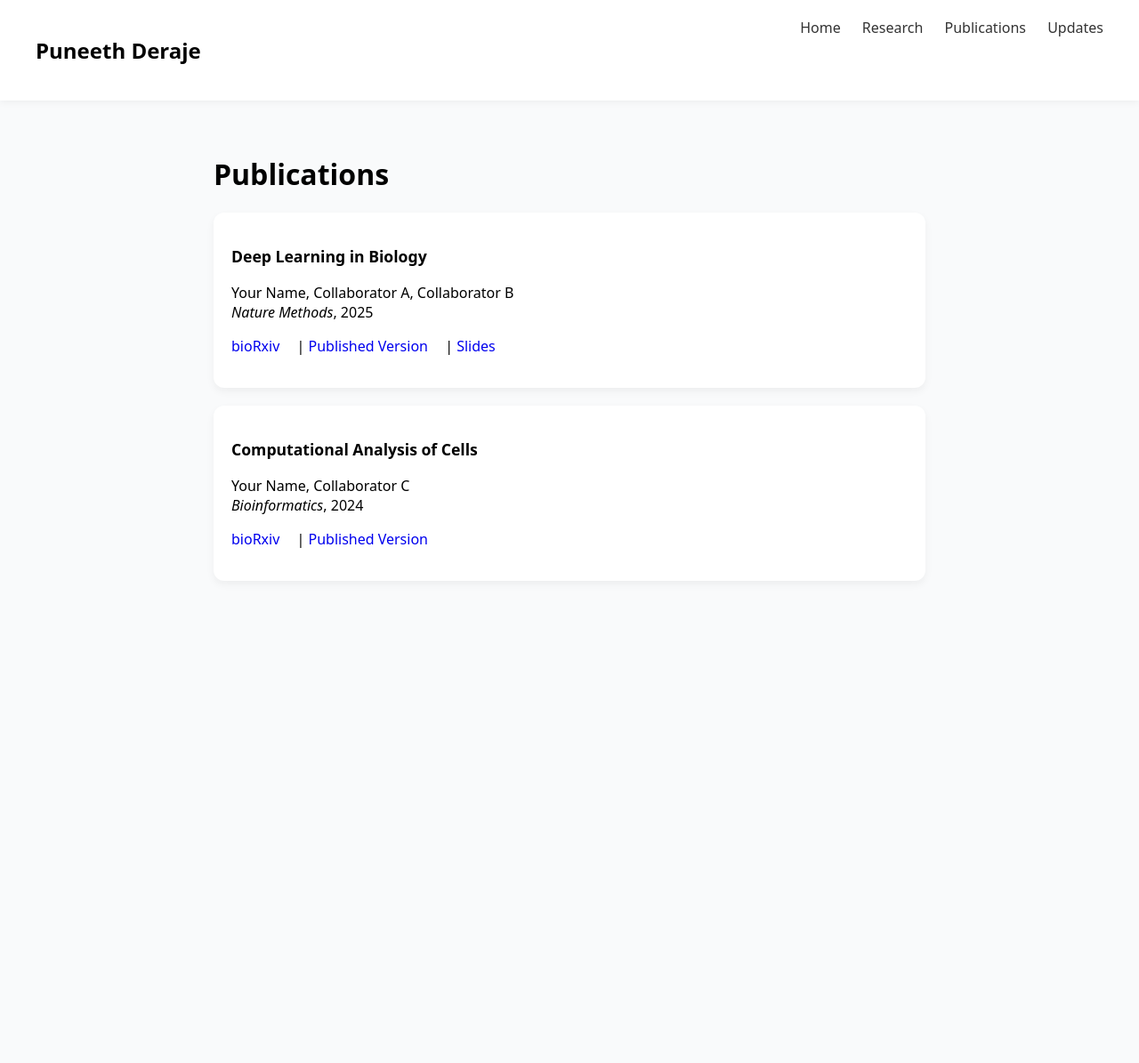
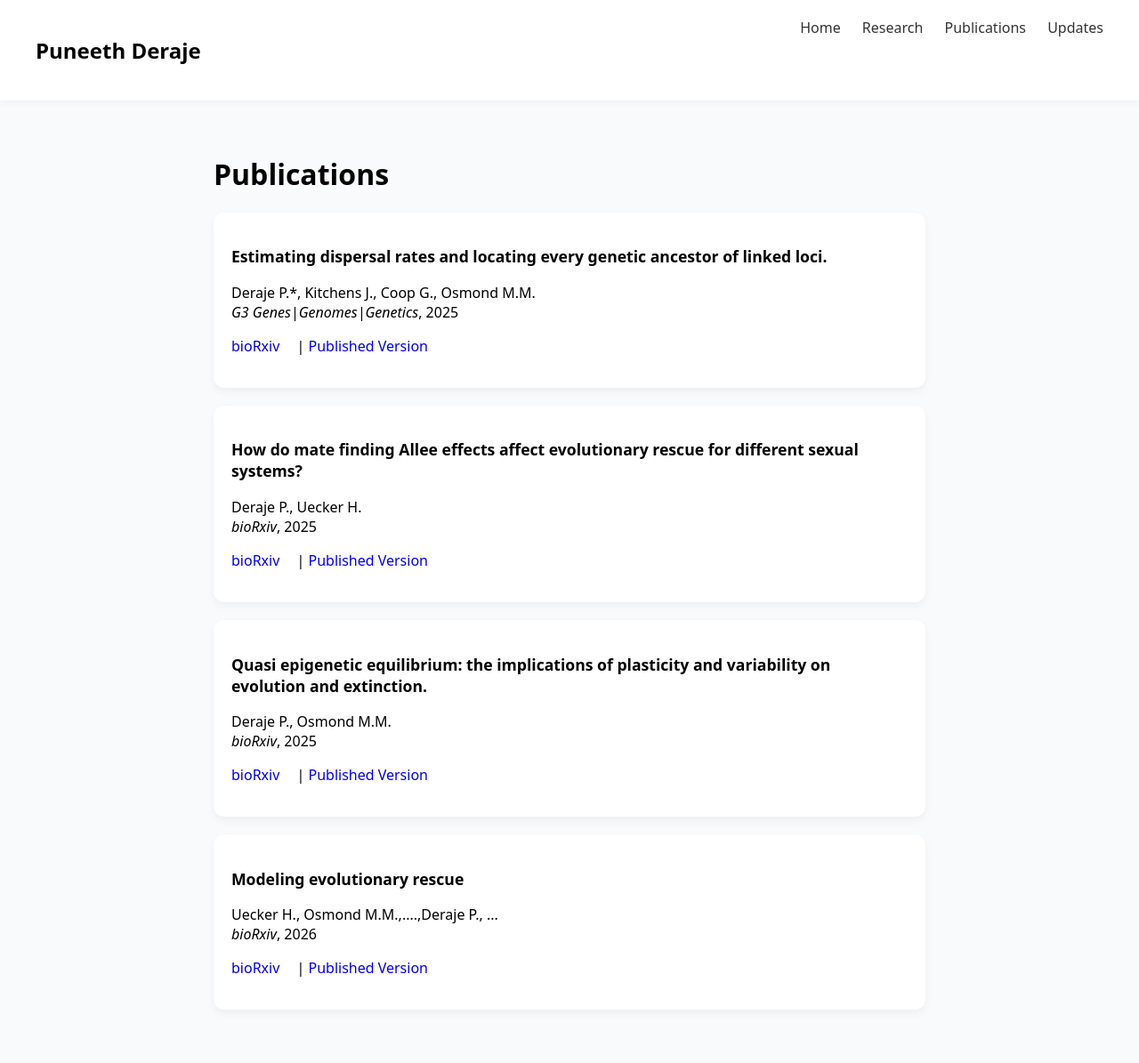
Before and after one commit to puneethderaje/puneethderaje.github.io, a Jekyll site: the page built from publications.html, in a window 1280 px wide. Shown: the whole page at 89% size. Built offline with Jekyll 4.4.1, drawn with Linux system fonts in a browser that asks for light colours; before the commit the page ends 900 px from its top, so only the background shows below that.

Commit message:
Adding Publications

```diff
--- a/_data/publications.yml
+++ b/_data/publications.yml
@@ -1,14 +1,27 @@
-- title: "Deep Learning in Biology"
-  authors: "Your Name, Collaborator A, Collaborator B"
-  venue: "Nature Methods"
+- title: "Estimating dispersal rates and locating every genetic ancestor of linked loci."
+  authors: "Deraje P.*, Kitchens J., Coop G., Osmond M.M."
+  venue: "G3 Genes|Genomes|Genetics"
   year: 2025
   biorxiv: "https://biorxiv.org/xxxx"
   journal: "https://doi.org/xxxx"
-  slides: "https://yourwebsite.com/slides.pdf"
 
-- title: "Computational Analysis of Cells"
-  authors: "Your Name, Collaborator C"
-  venue: "Bioinformatics"
-  year: 2024
+- title: "How do mate finding Allee effects affect evolutionary rescue for different sexual systems?"
+  authors: "Deraje P., Uecker H."
+  venue: "bioRxiv"
+  year: 2025
   biorxiv: "https://biorxiv.org/yyyy"
   journal: "https://doi.org/yyyy"
+
+- title: "Quasi epigenetic equilibrium: the implications of plasticity and variability on evolution and extinction. "
+  authors: "Deraje P., Osmond M.M."
+  venue: "bioRxiv"
+  year: 2025
+  biorxiv: "https://biorxiv.org/yyyy"
+  journal: "https://doi.org/yyyy"
+
+- title: "Modeling evolutionary rescue "
+  authors: "Uecker H., Osmond M.M.,....,Deraje P., ..."
+  venue: "bioRxiv"
+  year: 2026
+  biorxiv: "https://biorxiv.org/yyyy"
+  journal: "https://doi.org/yyyy"
```
